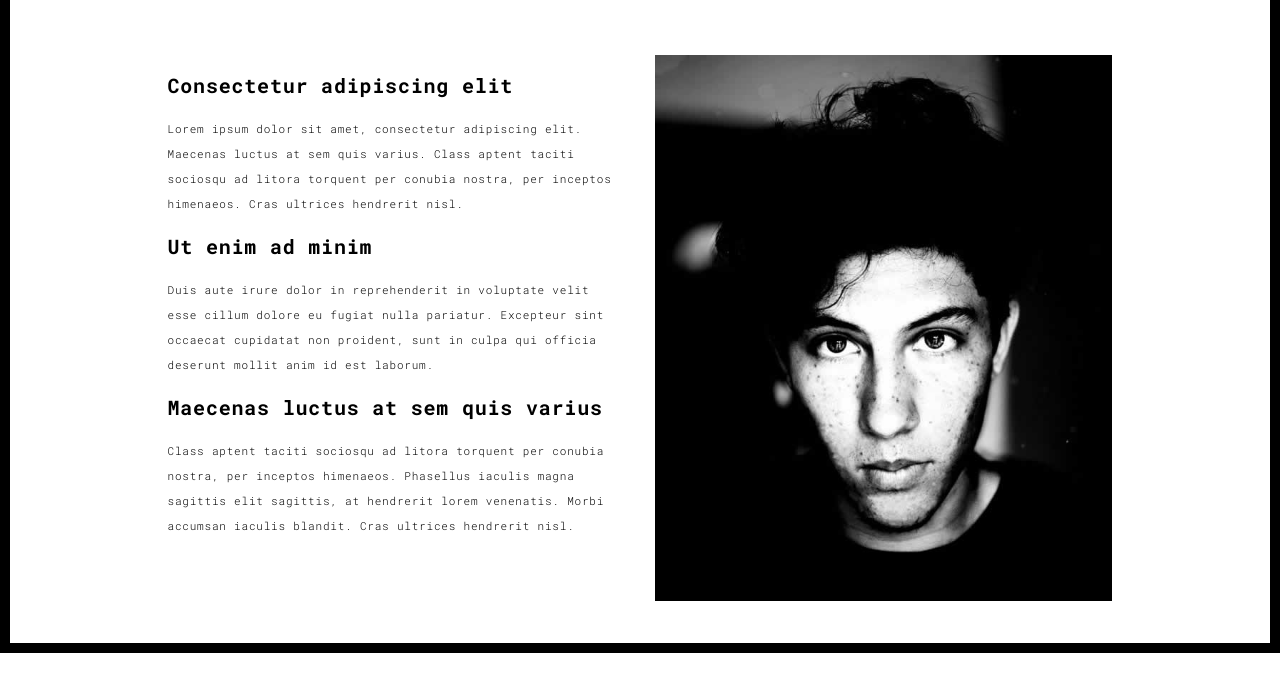
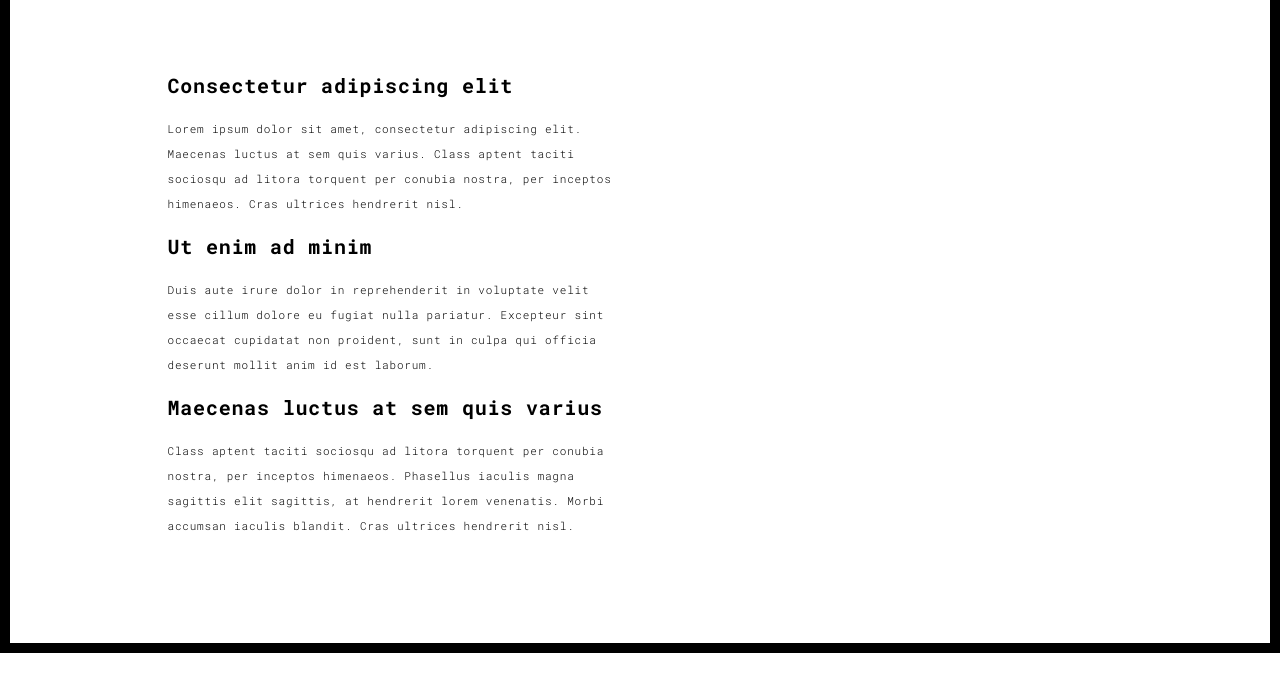
Before and after one commit to simondizon/portfolio, a plain HTML site: page about.html in a window 1280 px wide. Shown: the part 147-838 px from the top of the page. After the commit the page ends 800 px from the top, so only its background shows below. Drawn offline with Linux system fonts and the light colour scheme.

Commit message:
Update about.html

```diff
--- a/about.html
+++ b/about.html
@@ -74,7 +74,7 @@
                   Class aptent taciti sociosqu ad litora torquent per conubia nostra, per inceptos himenaeos. Phasellus iaculis magna sagittis elit sagittis, at hendrerit lorem venenatis. Morbi accumsan iaculis blandit. Cras ultrices hendrerit nisl.</p>
                 </div>
                 <div class="col-xs-12 col-md-6">
-                  <img src="./assets/images/profil.jpg" class="img-responsive" alt="">
+
                 </div>
               </div>
             </div>
```
